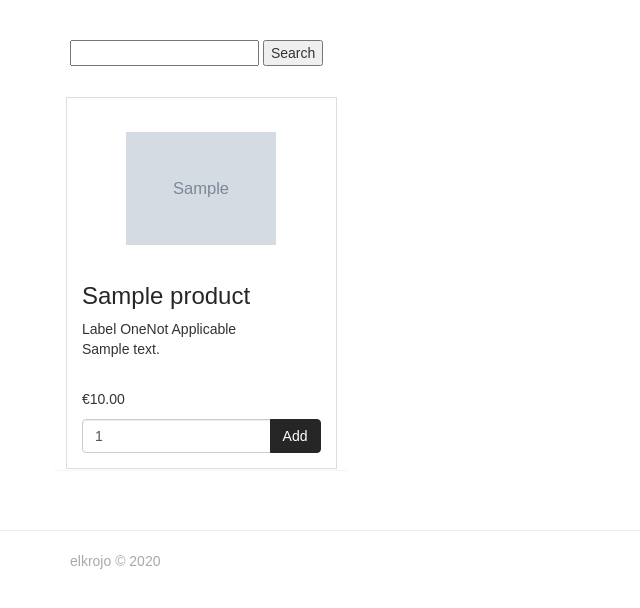
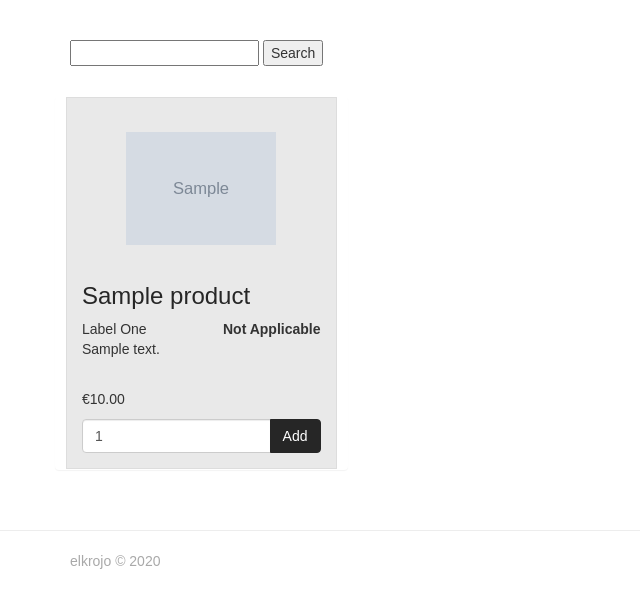
Before and after one commit to elkrojo/croiglas-shop, a Django app: page /products/ in a window 1280 px wide. Shown: the part 60-668 px from the top of the page, without its empty margins (0-640 px from the left). Run offline with Django 3.2, Linux system fonts and the light colour scheme; tables that the repository leaves empty hold one stand-in row (values such as "Sample post"); grey boxes marked "Sample" are stand-in pictures; parts of the project's set-up code (start-up, migrations or seed data) failed here and were passed over; some libraries are stand-ins or nearby versions.

Commit message:
Added positioning of product info within card, added background color to card

```diff
--- a/static/css/custom.css
+++ b/static/css/custom.css
@@ -89,10 +89,9 @@ footer {
     margin: 0 auto;
 }
 
-.brand-label {
-    background-color: rgba(38, 38, 38, 0.6);
-    color: #fff;
-    width: 100%;
+.product-card-size {
+    float: right;
+    font-weight: 600;
 }
 
 caption p {
@@ -111,6 +110,7 @@ caption p {
 }
 
 .panel-body {
+    background-color: #e9e9e9;
     height: 100%;
     border: 1px solid #ddd;
 }
```
